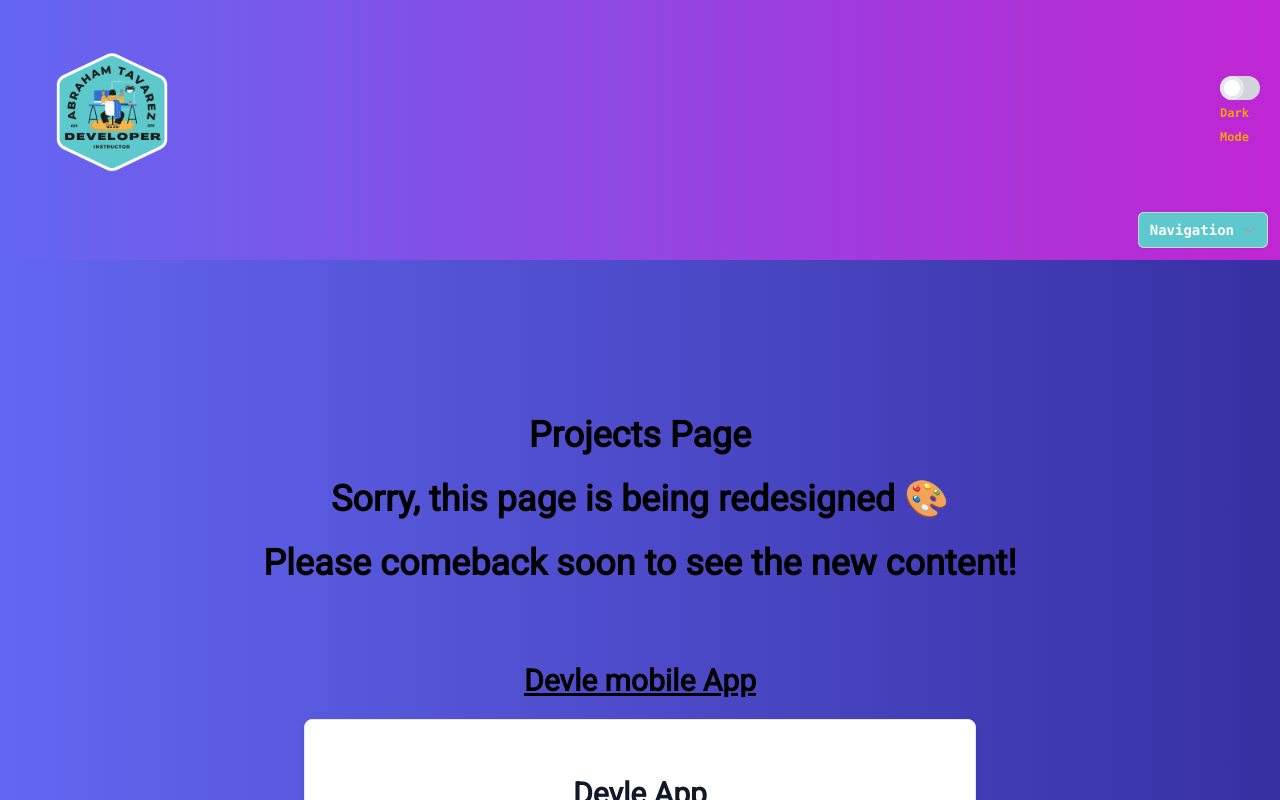
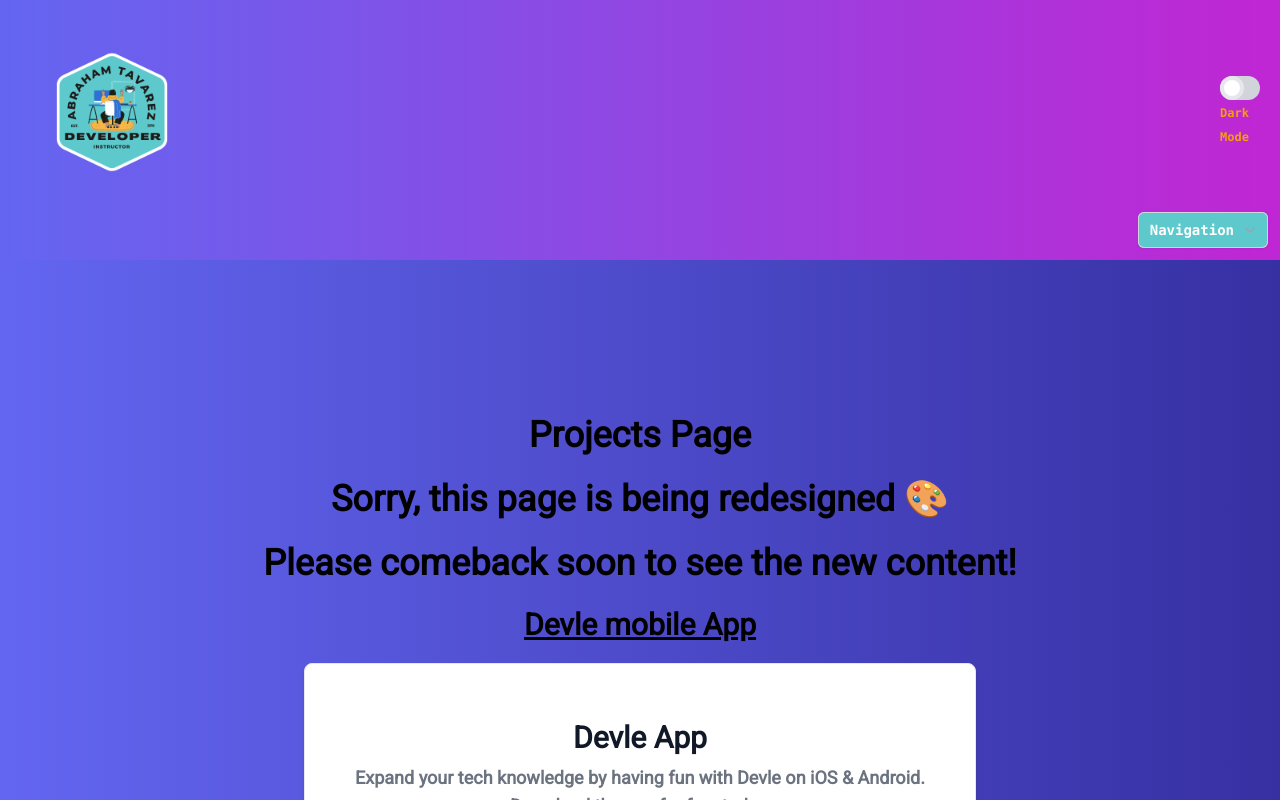
Before and after one commit to AbeTavarez/devp, a Next.js app: page /projects in a window 1280 px wide. Shown: the top 800 px of the page. Built offline with nearby package versions, Linux system fonts and the light colour scheme.

Commit message:
nav quick fix

```diff
--- a/pages/projects.js
+++ b/pages/projects.js
@@ -6,7 +6,7 @@ export default function Projects() {
       className={`flex justify-center items-center w-full h-screen  relative bg-gradient-to-r from-indigo-500 to-indigo-800 md:flex-col dark:bg-gradient-to-r dark:from-slate-700 dark:to-slate-950`}
     >
       <div className="font-bold text-2xl text-center leading-loose">
-        <div className="m-20">
+        <div>
           <h1>Projects Page</h1>
           <h1>Sorry, this page is being redesigned &#127912;</h1>
           <h1>Please comeback soon to see the new content!</h1>
```
